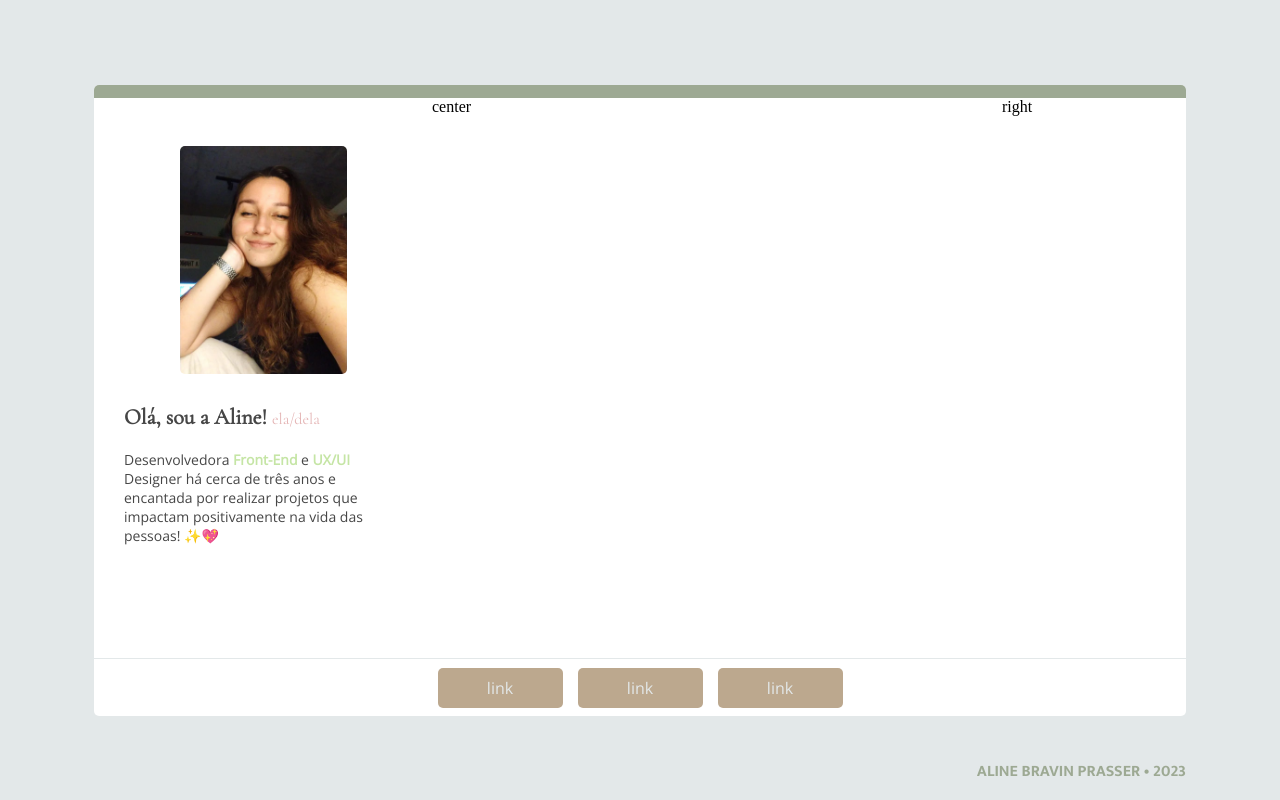
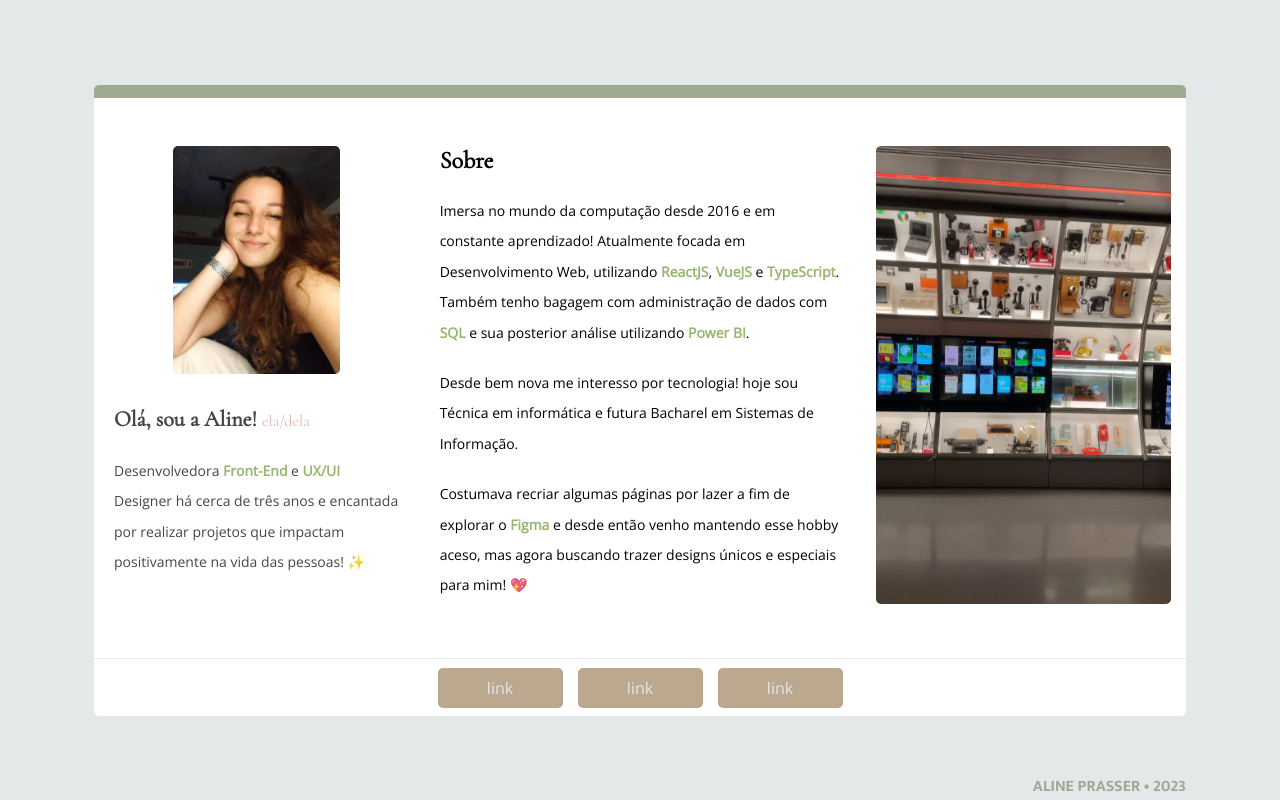
Before and after one commit to alineprasser/About-Me, a React (Vite) app: page / in a window 1280 px wide. Built offline with nearby package versions, Linux system fonts and the light colour scheme.

Commit message:
Coluna central e direita

```diff
--- a/src/pages/Home/index.tsx
+++ b/src/pages/Home/index.tsx
@@ -30,12 +30,37 @@ export function Home() {
                       Desenvolvedora <strong>Front-End</strong> e{" "}
                       <strong>UX/UI</strong> Designer há cerca de três anos e
                       encantada por realizar projetos que impactam positivamente
-                      na vida das pessoas! ✨💖
+                      na vida das pessoas! ✨
                     </p>
                   </div>
                 </div>
-                <div className="center-box-content">center</div>
-                <div className="right-box-content">right</div>
+                <div className="center-box-content">
+                  <h1>Sobre</h1>
+                  <p>
+                    Imersa no mundo da computação desde 2016 e em constante
+                    aprendizado! Atualmente focada em Desenvolvimento Web,
+                    utilizando <strong>ReactJS</strong>, <strong>VueJS</strong>{" "}
+                    e <strong>TypeScript</strong>. Também tenho bagagem com
+                    administração de dados com <strong>SQL</strong> e sua
+                    posterior análise utilizando <strong>Power BI</strong>.
+                  </p>
+                  <p>
+                    Desde bem nova me interesso por tecnologia! hoje sou Técnica
+                    em informática e futura Bacharel em Sistemas de Informação.
+                  </p>
+                  <p>
+                    Costumava recriar algumas páginas por lazer a fim de
+                    explorar o <strong>Figma</strong> e desde então venho
+                    mantendo esse hobby aceso, mas agora buscando trazer designs
+                    únicos e especiais para mim! 💖
+                  </p>
+                </div>
+                <div className="right-box-content">
+                  <img
+                    className="travel-img"
+                    src="src\assets\images\travel-1.jpg"
+                  />
+                </div>
               </div>
               <div className="box-nav">
                 <button className="box-nav-button">
@@ -53,7 +78,9 @@ export function Home() {
         </article>
 
         <footer>
-          <div className="footer">Aline Bravin Prasser • 2023</div>
+          <div>
+            <span>Aline Prasser • 2023</span>
+          </div>
         </footer>
       </div>
 
--- a/src/pages/Home/styles.scss
+++ b/src/pages/Home/styles.scss
@@ -12,12 +12,13 @@ main {
         display: flex;
         align-items: end;
         justify-content: end;
-        .footer {
+        span {
             font-family: 'Mukta';
             text-transform: uppercase;
             margin-bottom: 15px;
             font-weight: bold;
             color: $green;
+            font-size: 16px;
         }
     }
 
@@ -55,6 +56,7 @@ main {
                 display: flex;
                 justify-content: space-between;
                 height: 560px;
+                line-height: 190%;
 
                 .left-box-content, .right-box-content {
                     display: flex;
@@ -65,6 +67,38 @@ main {
 
                 .center-box-content {
                     width: 416px;
+                    margin-top: 3em;
+                    font-family: 'Open Sans', sans-serif;
+                    display: flex;
+                    flex-direction: column;
+                    gap: 20px;
+                    overflow: auto;
+                    padding: 0 20px;
+
+                    &::-webkit-scrollbar {
+                        width: 3px;
+                    }
+                    &::-webkit-scrollbar-track {
+                        border-radius: 50px;
+                        background: $icy-white;
+                        margin: 1em 0;
+                    }
+                    &::-webkit-scrollbar-thumb {
+                        background: $pink;
+                        border-radius: 50px;
+                    }
+
+                    h1 {
+                        font-family: 'Cormorant Garamond';
+                    }
+
+                    p {
+                        font-size: 14px;
+                        strong {
+                            color: $light-green;
+                        }
+
+                    }
                 }
 
                 .left-box-content {
@@ -76,7 +110,7 @@ main {
                     margin-top: 3em;
 
                     .left-box-content-text {
-                        margin: 0 30px;
+                        margin: 0 20px;
                         display: flex;
                         gap: 20px;
                         flex-direction: column;
@@ -107,6 +141,16 @@ main {
                     .profile-img {
                         width: 167px;
                         height: 228px;
+                        border-radius: 5px;
+                        object-fit: cover;
+                    }
+                }
+
+                .right-box-content {
+                    margin-top: 3em;
+                    .travel-img {
+                        width: 295px;
+                        height: 458px;
                         border-radius: 5px;
                         object-fit: cover;
                     }
--- a/src/styles/variables.scss
+++ b/src/styles/variables.scss
@@ -1,5 +1,5 @@
 $green: #9DA993;
-$light-green: #C5E5A5;
+$light-green: #98B66E;
 $yellow: #F9D876;
 $light-yellow: #FBE39D;
 $brown: #BCA88E;
```
